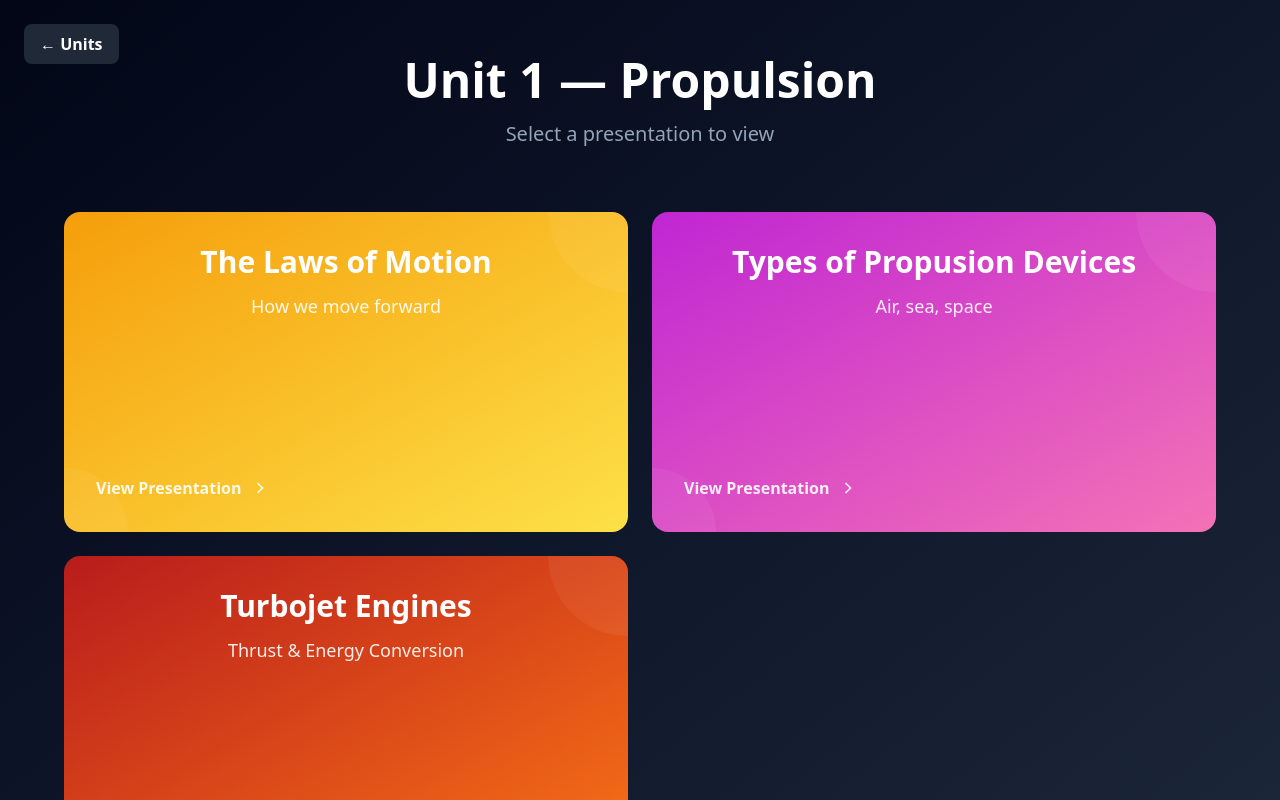
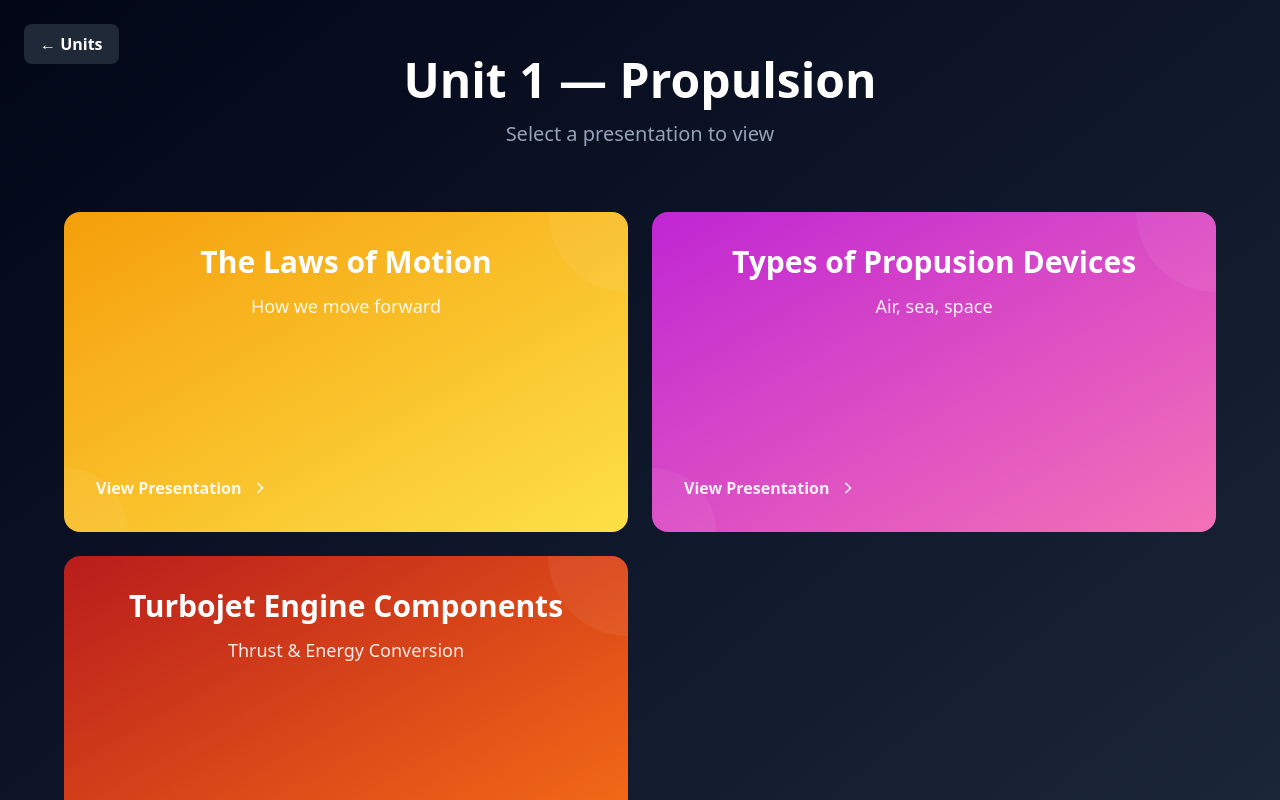
Before and after one commit to cjohnson155/aeronautical_propulsion, a React (Vite) app: page / in a window 1280 px wide. Both pictures are taken after a click on the button 248 px from the left and 372 px from the top of the page. Shown: the top 800 px of the page. Built offline with nearby package versions, Linux system fonts and the light colour scheme.

Commit message:
Update Unit1Menu.jsx

```diff
--- a/Unit1Menu.jsx
+++ b/Unit1Menu.jsx
@@ -1,7 +1,8 @@
 import React, { useState } from 'react';
 // Unit 1 — propulsion decks menu (formerly the app's root App.jsx).
 // Rendered by ../App.jsx for the #/unit1 route. `onExit` returns to the unit picker.
-import TurbojetPresentation from './TurbojetPresentation';
+//import TurbojetPresentation from './TurbojetPresentation';
+import JetEngineComponents from './JetEngineComponents';
 import PropulsionDeck from './PropulsionDeck';
 import NewtonsLawsPropulsion from './NewtonsLawsPropulsion';
 
@@ -34,10 +35,10 @@ const Unit1Menu = ({ onExit }) => {
       color: 'from-fuchsia-600 to-pink-400'
     },
     {
-      id: 'turbojet',
-      title: 'Turbojet Engines',
+      id: 'jetengine',
+      title: 'Turbojet Engine Components',
       subtitle: 'Thrust & Energy Conversion',
-      component: TurbojetPresentation,
+      component: JetEngineComponents,
       color: 'from-red-700 to-orange-500'
     }
   ];
```
